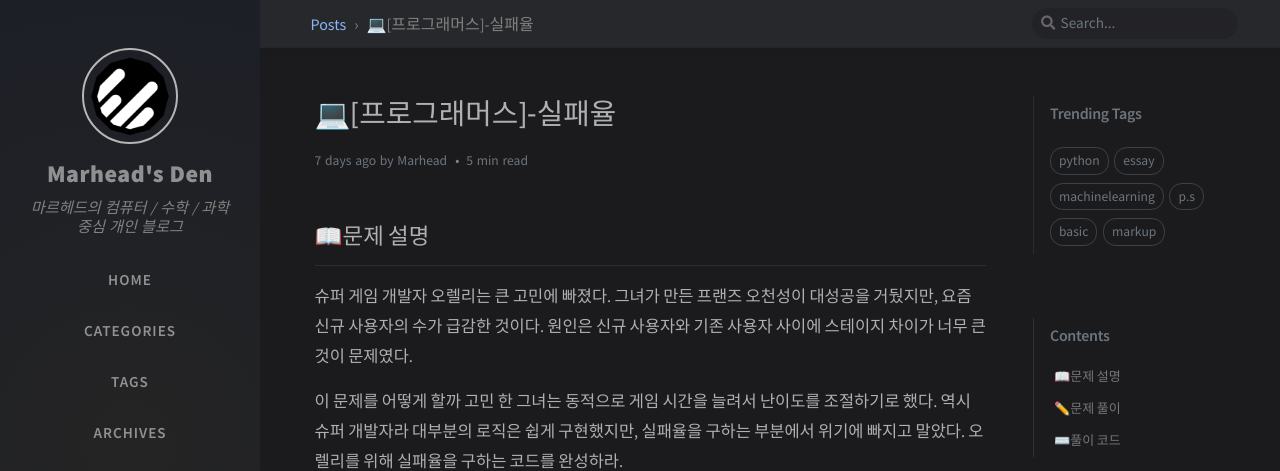
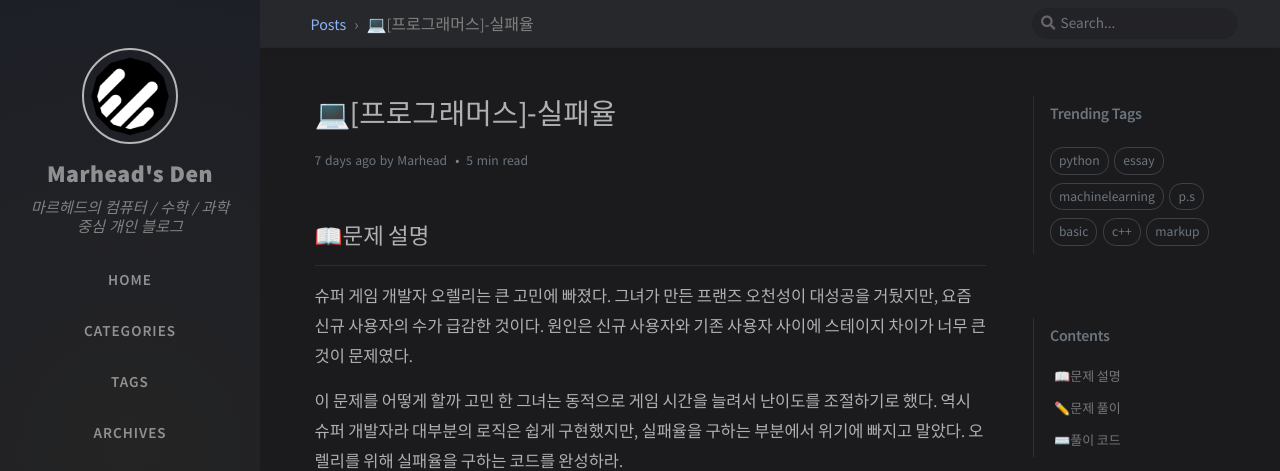
Before and after one commit to Marhead/Marhead.github.io, a Jekyll site: the page built from _posts/2021-01-24-failure.md, in a window 1280 px wide and 900 px high. Shown: the top 471 px of the window. Built offline with Jekyll 4.4.1, drawn with Linux system fonts in a browser that asks for light colours; nearby versions of some CDN libraries; comment, search, counter and statistics services are not loaded.

```diff
--- a/_posts/2021-01-24-failure.md
+++ b/_posts/2021-01-24-failure.md
@@ -7,6 +7,7 @@ categories:
     - Programmers
 tags:
     - p.s
+    - c++
     - python
 date: 2021-01-18 16:00:00 +0900
 ---
```
